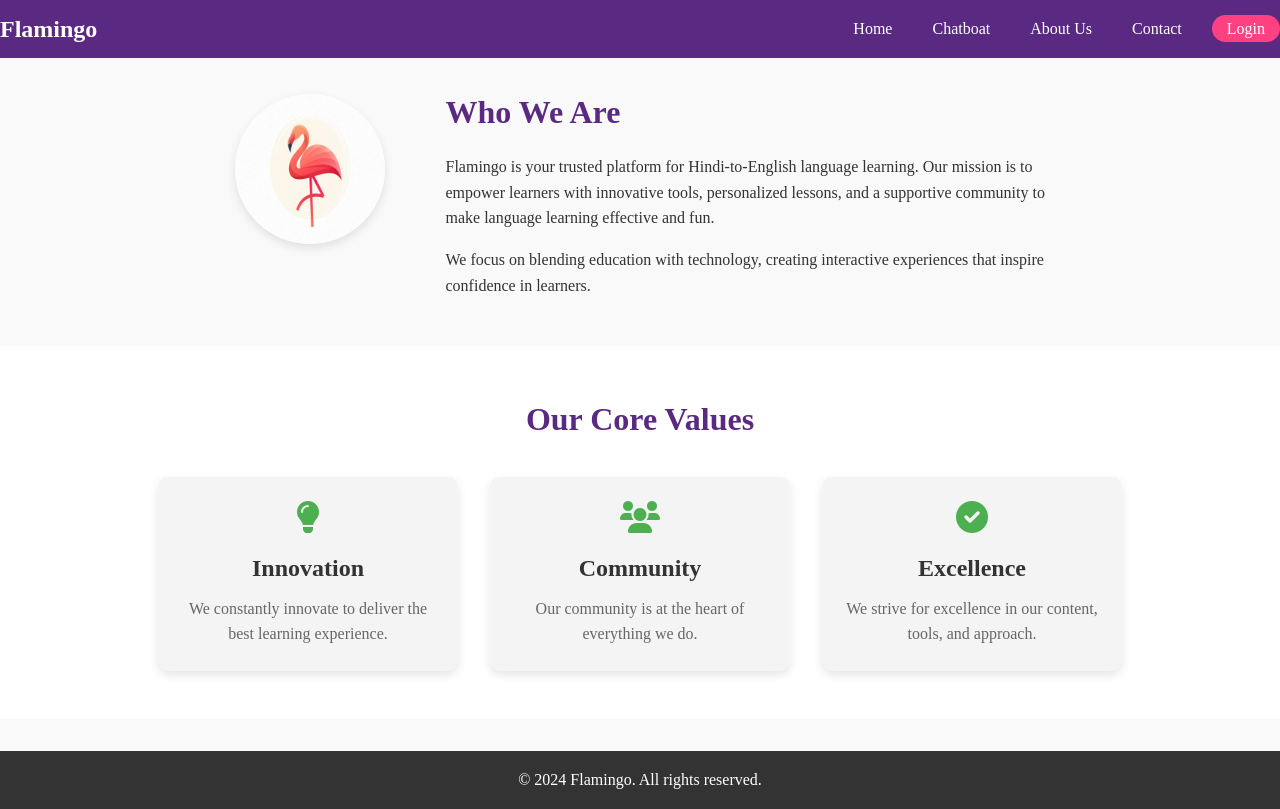
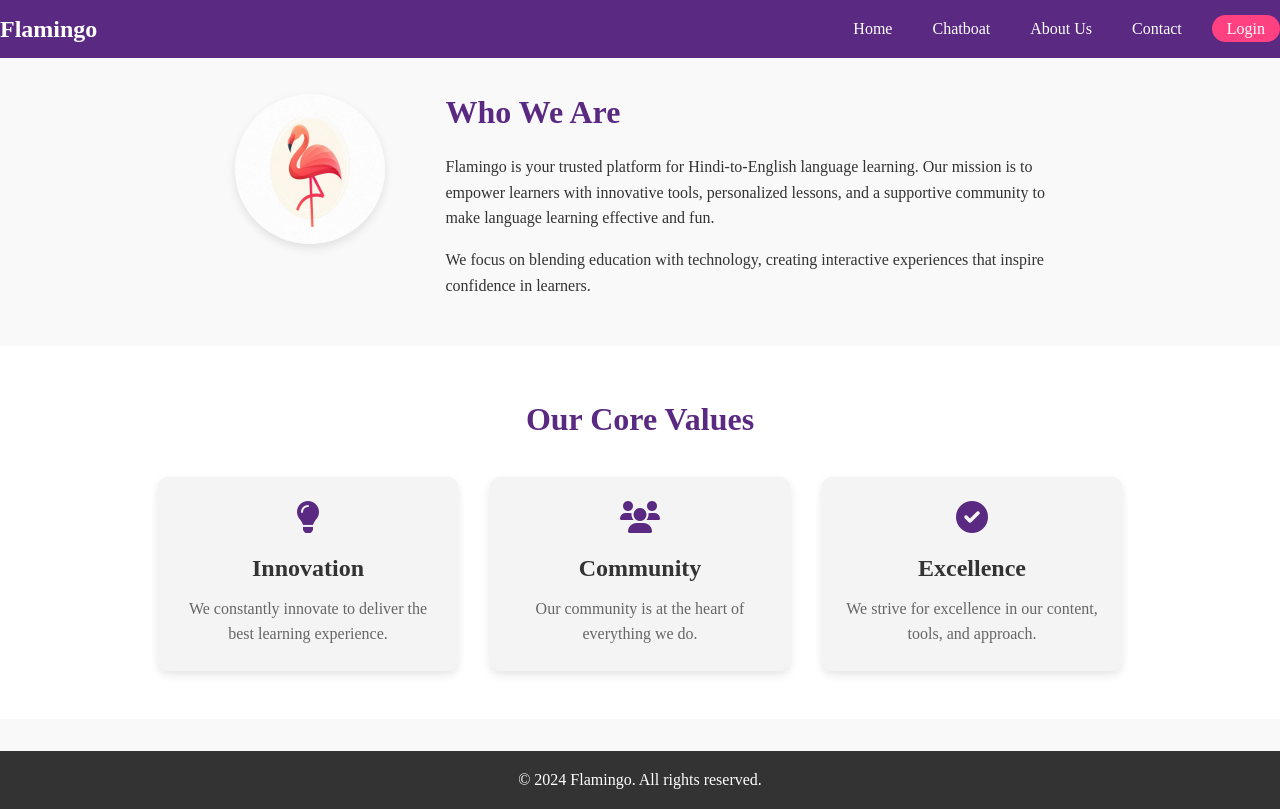
Before and after one commit to initpreeti/Flamingo_Project, a plain HTML site: page AboutUs.html in a window 1280 px wide. Drawn offline with Linux system fonts and the light colour scheme.

```diff
--- a/About.css
+++ b/About.css
@@ -124,7 +124,7 @@
 
 .value i {
     font-size: 2rem;
-    color: #4CAF50;
+    color:  #5A2A82;
     margin-bottom: 1rem;
 }
 
```
Also changed, not shown: HomePage.html (+1 -1 lines).
